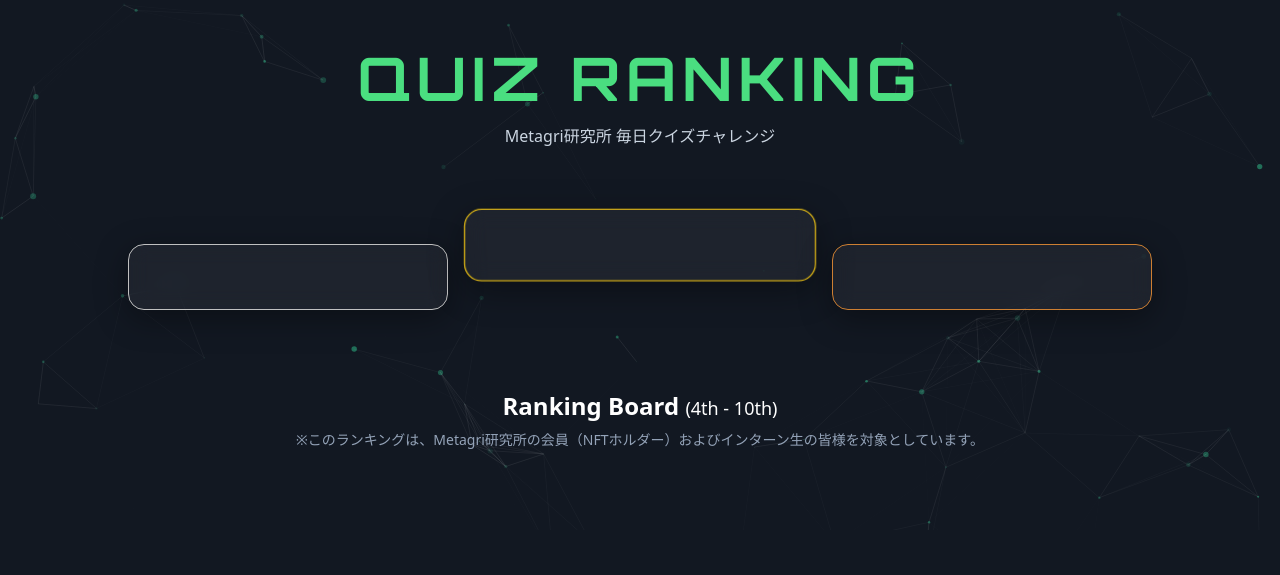
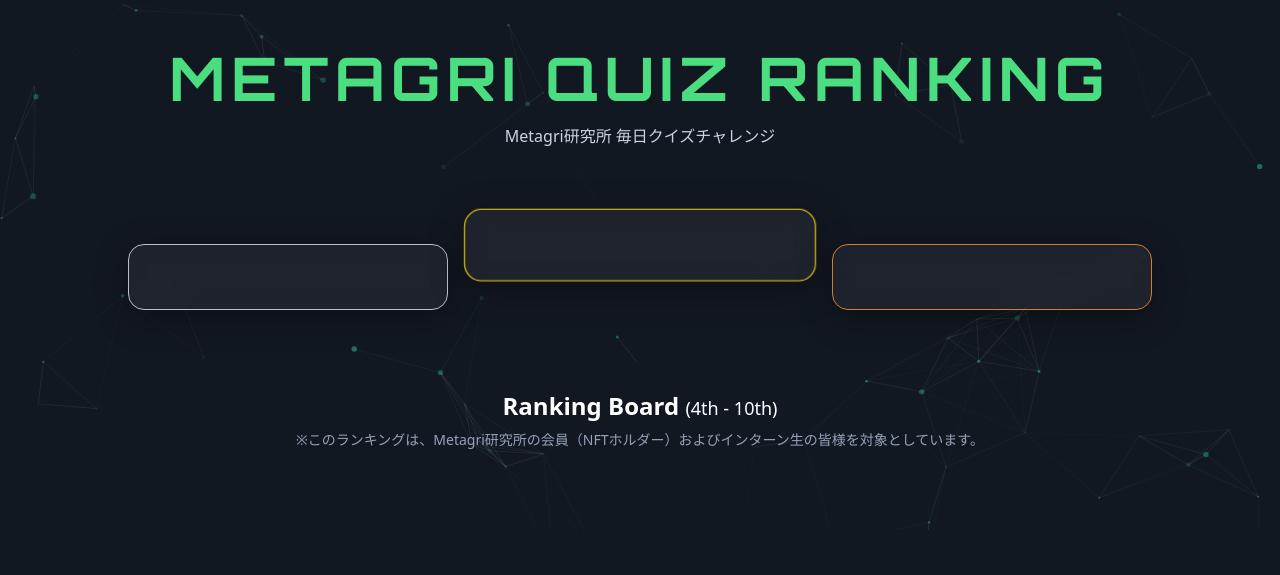
Before and after one commit to NouJouJin/metagri-quiz-ranking, a plain HTML site: page index.html in a window 1280 px wide. Shown: the top 575 px of the page. Drawn offline with nearby package versions, Linux system fonts and the light colour scheme; no server answers.

Commit message:
Update index.html

```diff
--- a/index.html
+++ b/index.html
@@ -23,7 +23,7 @@
         <!-- Header -->
         <header class="text-center mb-16">
             <h1 class="text-4xl md:text-6xl font-orbitron font-bold text-green-400 mb-4 tracking-widest">
-                QUIZ RANKING
+                METAGRI QUIZ RANKING
             </h1>
             <p class="text-slate-300">Metagri研究所 毎日クイズチャレンジ</p>
         </header>
```
